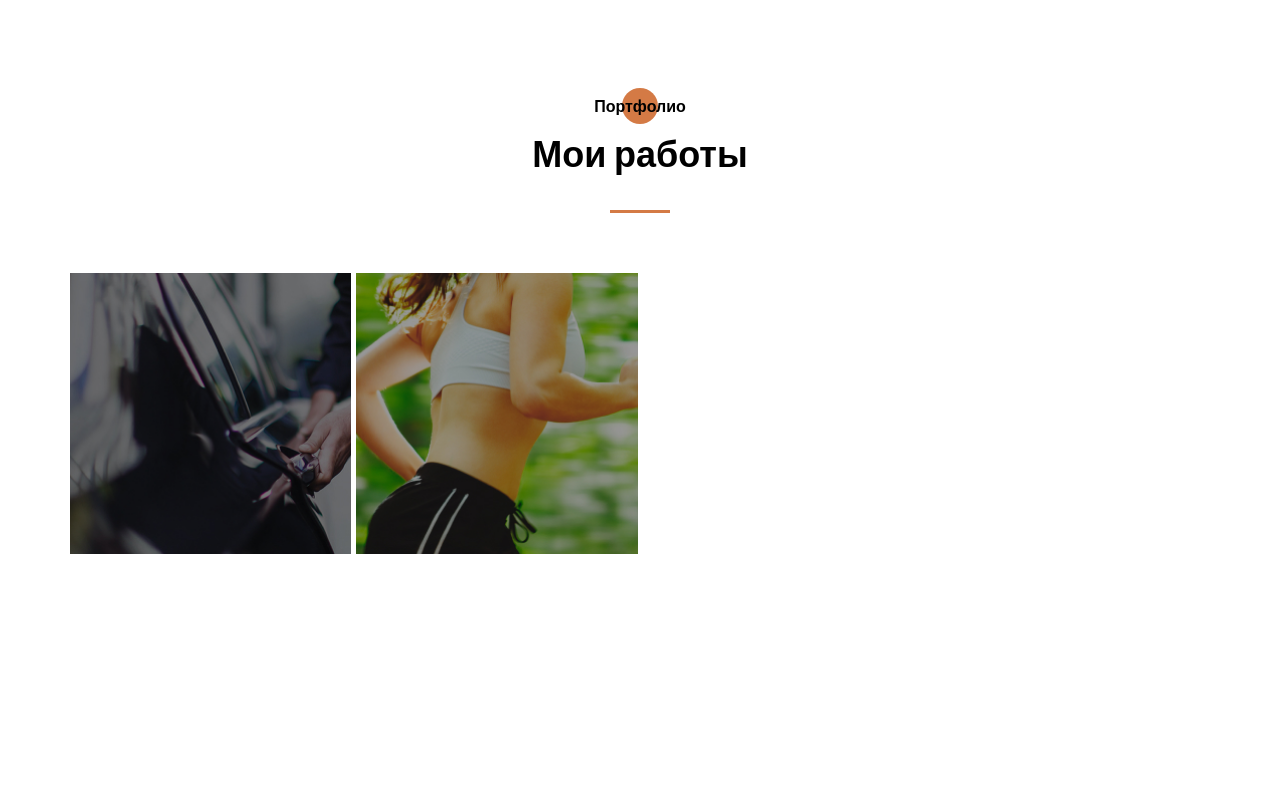
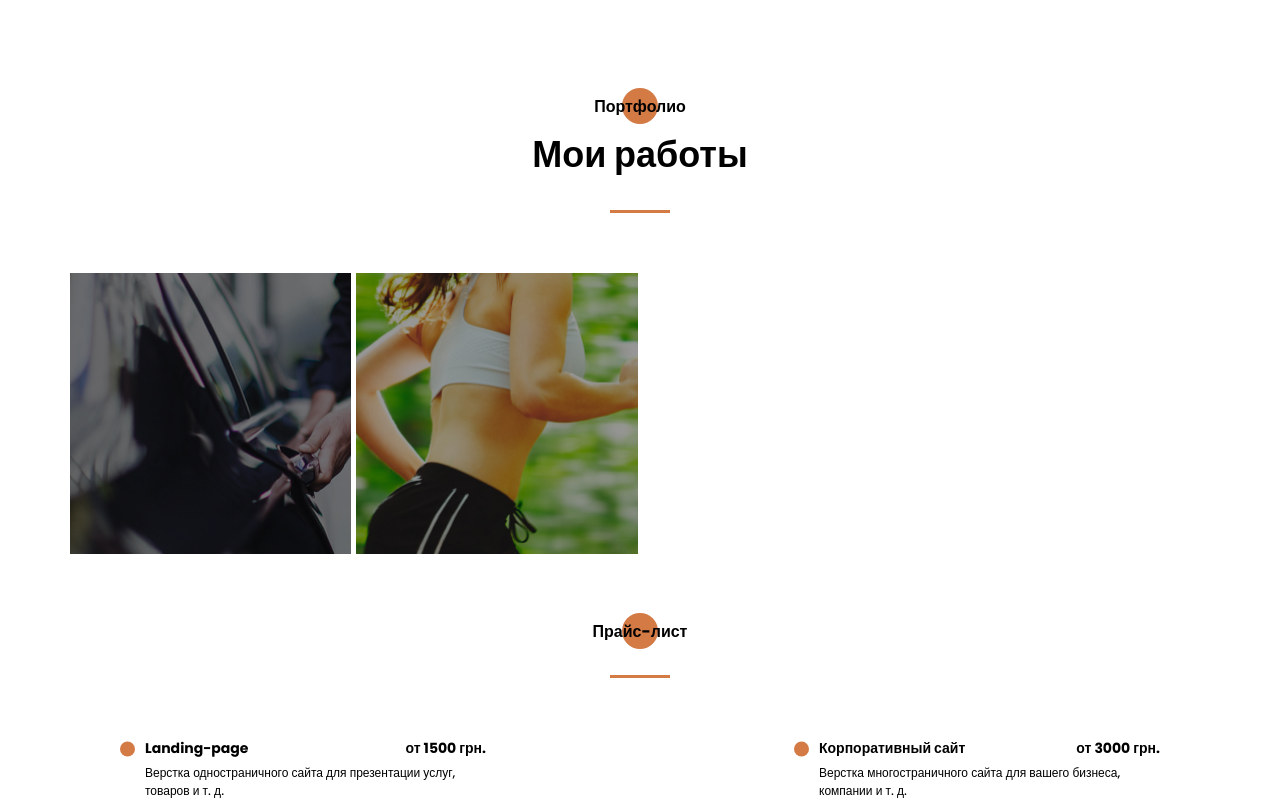
Before and after one commit to Igor8713/Portfolio, a website: page src/index.html in a window 1280 px wide. Shown: the part 3371-4171 px from the top of the page. Before the commit the page ends 3925 px from the top, so only its background shows below. Drawn offline with nearby package versions, Linux system fonts and the light colour scheme; files that its build step writes are made by us from their sources; files whose address does not match are found by name; a web font is replaced by a local one.

Commit message:
Created Price section

```diff
--- a/src/index.html
+++ b/src/index.html
@@ -308,5 +308,27 @@
             </div>
         </div>
     </section>
+    <section class="price">
+        <div class="container">
+            <h2 class="title title_fs16 title__sectionTitle">Прайс-лист</h2>
+            <div class="line"></div>
+            <div class="price__wrapper">
+                <div class="price__item">
+                    <div class="price__head">
+                        <div class="title price__title">Landing-page</div>
+                        <div class="price__cost">от 1500 грн.</div>
+                    </div>
+                    <div class="price__desc">Верстка одностраничного сайта для презентации услуг, товаров и т. д.</div>
+                </div>
+                <div class="price__item">
+                    <div class="price__head">
+                        <div class="title price__title">Корпоративный сайт</div>
+                        <div class="price__cost">от 3000 грн.</div>
+                    </div>
+                    <div class="price__desc">Верстка многостраничного сайта для вашего бизнеса, компании и т. д.</div>
+                </div>
+            </div>
+        </div>
+    </section>
 </body>
 </html>
--- /dev/null
+++ b/src/sass/blocks/_price.scss
@@ -0,0 +1,43 @@
+.price{
+    padding-top: 66px;
+    .line{
+        margin-top: 31px;
+    }
+    &__wrapper{
+        display: grid;
+        grid-template-columns: repeat(2, 1fr);
+        row-gap: 15px;
+        padding: 0 50px;
+        margin-top: 60px;
+    }
+    &__item{
+        width: 366px;
+        padding-left: 25px;
+        &:nth-child(even){
+            justify-self: end;
+        }
+    }
+    &__head{
+        display: flex;
+        justify-content: space-between;
+    }
+    &__title{
+        position: relative;
+        @include small_circle;
+        &:before{
+            left: -25px;
+        }
+    }
+    &__cost{
+        color: #000;
+        font-size: 14px;
+        font-weight: 700;
+    }
+    &__desc{
+        margin-top: 5px;
+        color: #000;
+        font-size: 12px;
+        font-weight: 500;
+        line-height: normal;
+    }
+}
--- a/src/sass/style.scss
+++ b/src/sass/style.scss
@@ -38,3 +38,4 @@ h1, h2, h3, p, ul{
 @import 'blocks/benefit';
 @import 'blocks/skills';
 @import 'blocks/portfolio';
+@import 'blocks/price';
```
